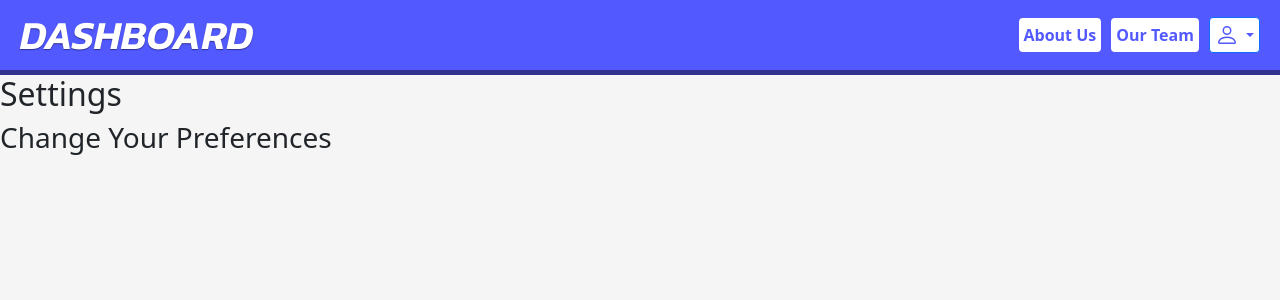
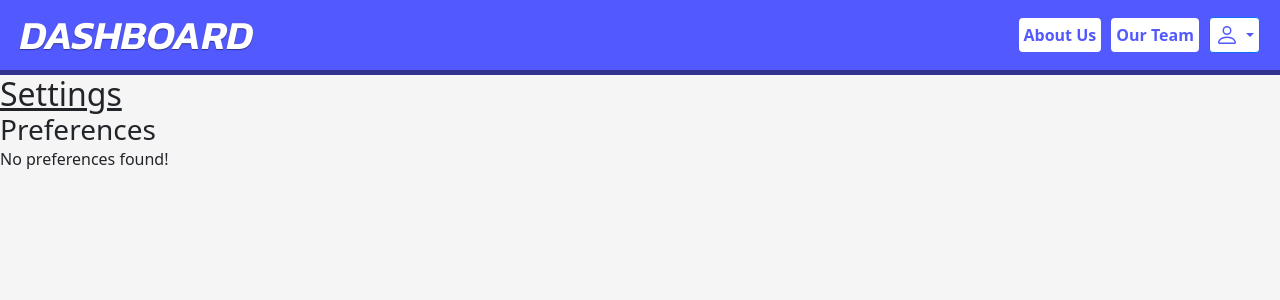
Before and after one commit to MuchQuak/Shport, a React (Create React App) app in the folder frontend/: page /Settings in a window 1280 px wide. Shown: the top 300 px of the page. Built offline with nearby package versions, Linux system fonts and the light colour scheme.

Commit message:
Attempt to retrieve preferences from Settings page

```diff
--- a/frontend/src/Settings.js
+++ b/frontend/src/Settings.js
@@ -1,11 +1,28 @@
 import NavBar from './NavBar';
+import {useLocation} from "react-router-dom";
+
+function prefDisplay(prefs) {
+    if (prefs && Object.keys(prefs).length > 0) {
+        return <p className='nomargin'>{JSON.stringify(prefs)}</p>;
+    }
+    return <p className='nomargin'>No preferences found!</p>;
+}
 
 export default function Settings() {
+    const location = useLocation();
+
+    if (location.state === null) {
+        location.state = {};
+        location.state.username = "[ Username ]";
+        location.state.prefs = {};
+    }
+    const prefs = location.state.prefs;
     return (
       <main>
         <NavBar/>
-        <h2>Settings</h2>
-        <h3>Change Your Preferences</h3>
+        <h2 className='nomargin underline'>Settings</h2>
+        <h3 className='nomargin'>Preferences</h3>
+        {prefDisplay(prefs)}
       </main>
     );
 }
```
